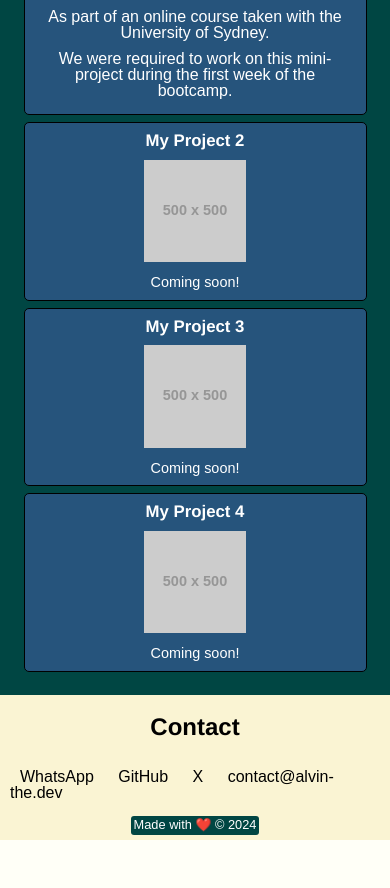
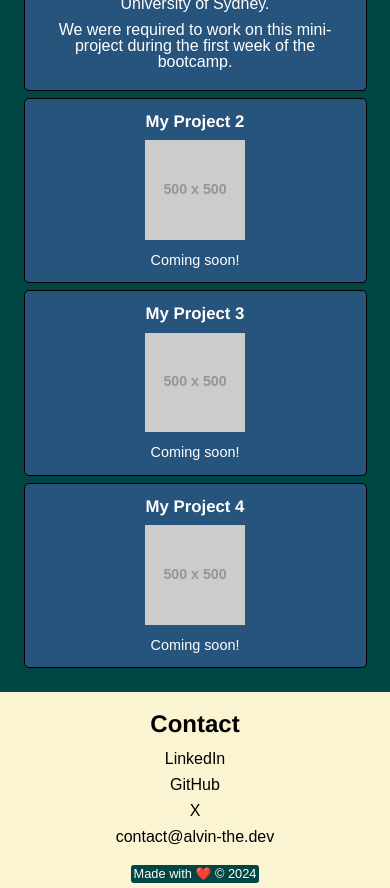
Before and after one commit to alvin-est/about, a plain HTML site: page index.html in a window 390 px wide. Shown: the part 1026-1914 px from the top of the page. Before the commit the page ends 1866 px from the top, so only its background shows below. Drawn offline with Linux system fonts and the light colour scheme; placeholder pictures from the web are drawn by us.

Commit message:
modify styles and index.html

```diff
--- a/assets/css/styles.css
+++ b/assets/css/styles.css
@@ -146,7 +146,7 @@ figure figcaption {
 .avatar figure figcaption {
     text-align: center;
     font-family: 'Courier New', Courier, monospace;
-    font-style: italic;
+
     font-size: 100%;
     text-shadow: 1px 1px #0c1618;
 }
@@ -173,7 +173,7 @@ figure figcaption {
     border: 1px solid black;
     width: 48%;
     margin: 1%;
-    padding: 0;
+    padding: 5px;
     text-align: center;
     background-color: #26547c;
     border-radius: 5px;
@@ -276,7 +276,7 @@ footer .copyright {
 article .quote {
     font-family: Georgia, Times, 'Times New Roman', serif;
     display:block;
-    width: 75%;
+    width: 90%;
     margin: 0 auto;
     padding: 3%;
     font-size: 100%;
@@ -353,8 +353,16 @@ article .quote::after {
 
 }
 
-@media only screen and (max-width: 360px) {
+@media only screen and (max-width: 495px) {
     nav a:hover::before {
         content: "";
     }
+    .socials ul li {
+        display: block;
+        text-align: center;
+        padding: 5px;
+    }
+    .socials {
+        margin-top: -20px;
+    }
 }
--- a/index.html
+++ b/index.html
@@ -121,7 +121,7 @@
             </aside>
             <section class="socials">
                 <ul>
-                    <li><a href="tel:61435319819">WhatsApp</a></li>
+                    <li><a href="https://www.linkedin.com/in/alvin-estado/">LinkedIn</a></li>
                     <li><a href="https://github.com/alvin-the-developer">GitHub</a></li>
                     <li><a href="https://x.com/chipppswrld">X</a></li>
                     <li><a href="email:contact@alvin-the.dev">contact@alvin-the.dev</a></li>
```
Also changed, not shown: 1 other file.
